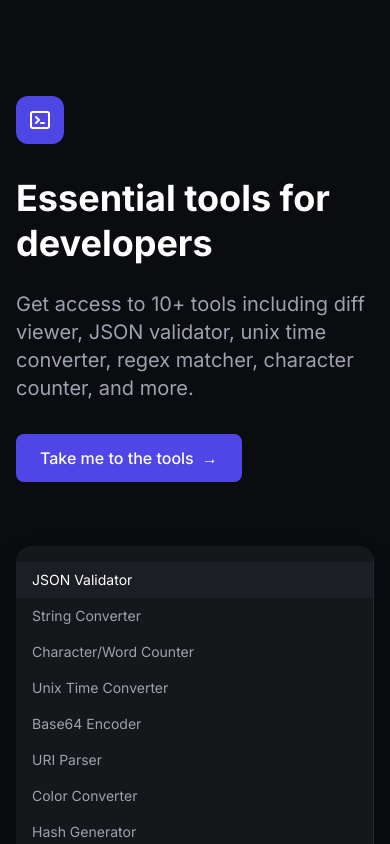
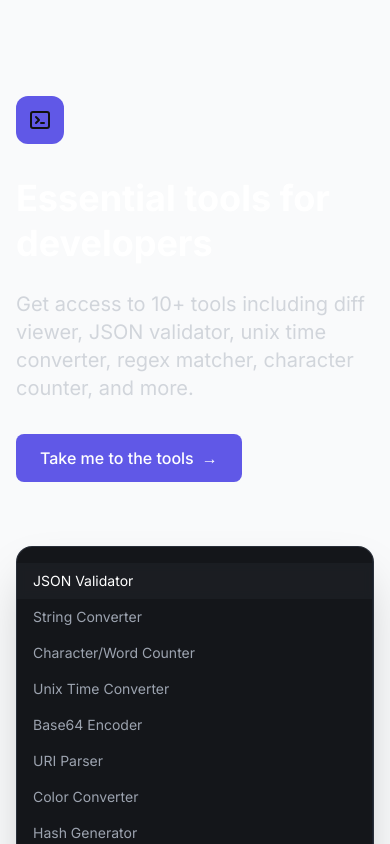
Before and after one commit to brandon-fitimi/dev-utility-belt, a Next.js app: page / in a window 390 px wide. Built offline with nearby package versions, Linux system fonts and the light colour scheme.

Commit message:
Catching up on the files

```diff
--- a/src/app/globals.css
+++ b/src/app/globals.css
@@ -9,6 +9,12 @@
 
   body {
     @apply h-full antialiased;
+    background-color: #0A0C10;
+    background-image: url('/texture.png');
+    background-repeat: repeat;
+    background-size: 100px 100px;
+    background-blend-mode: soft-light;
+    opacity: 1;
   }
 }
 
--- a/src/app/page.tsx
+++ b/src/app/page.tsx
@@ -2,27 +2,27 @@ import Link from 'next/link';
 
 export default function Home() {
   return (
-    <div className="min-h-full bg-[#0A0C10] text-white">
+    <div className="min-h-full">
       {/* Hero Section */}
       <div className="max-w-[1200px] mx-auto px-4 sm:px-6 lg:px-8 pt-24 pb-16">
         <div className="max-w-3xl">
           {/* Logo */}
-          <div className="inline-flex items-center justify-center w-12 h-12 rounded-xl bg-indigo-600 mb-8">
+          <div className="inline-flex items-center justify-center w-12 h-12 rounded-xl bg-indigo-600/90 backdrop-blur-sm mb-8">
             <svg className="w-6 h-6" fill="none" stroke="currentColor" viewBox="0 0 24 24">
               <path strokeLinecap="round" strokeLinejoin="round" strokeWidth={2} d="M8 9l3 3-3 3m5 0h3M5 20h14a2 2 0 002-2V6a2 2 0 00-2-2H5a2 2 0 00-2 2v12a2 2 0 002 2z" />
             </svg>
           </div>
 
           {/* Hero Content */}
-          <h1 className="text-4xl sm:text-5xl lg:text-6xl font-bold leading-tight mb-6">
+          <h1 className="text-4xl sm:text-5xl lg:text-6xl font-bold leading-tight mb-6 text-white">
             Essential tools for developers
           </h1>
-          <p className="text-xl text-gray-400 mb-8 max-w-2xl">
+          <p className="text-xl text-gray-300 mb-8 max-w-2xl">
             Get access to 10+ tools including diff viewer, JSON validator, unix time converter, regex matcher, character counter, and more.
           </p>
           <Link
             href="/tools"
-            className="inline-flex items-center px-6 py-3 bg-indigo-600 text-white font-medium rounded-lg hover:bg-indigo-700 transition-colors"
+            className="inline-flex items-center px-6 py-3 bg-indigo-600/90 backdrop-blur-sm text-white font-medium rounded-lg hover:bg-indigo-700/90 transition-colors"
           >
             Take me to the tools
             <span className="ml-2">→</span>
@@ -32,10 +32,10 @@ export default function Home() {
 
       {/* Tool Preview Section */}
       <div className="max-w-[1200px] mx-auto px-4 sm:px-6 lg:px-8 pb-24">
-        <div className="bg-[#1C1E24] rounded-2xl shadow-2xl overflow-hidden">
+        <div className="bg-[#1C1E24]/90 backdrop-blur-sm rounded-2xl shadow-2xl overflow-hidden border border-gray-800/50">
           <div className="grid grid-cols-1 lg:grid-cols-5 min-h-[600px]">
             {/* Sidebar */}
-            <div className="lg:col-span-1 bg-[#15171B] border-r border-gray-800">
+            <div className="lg:col-span-1 bg-[#15171B]/95 backdrop-blur-sm border-r border-gray-800/50">
               <nav className="py-4">
                 {[
                   "JSON Validator",
@@ -54,8 +54,8 @@ export default function Home() {
                     key={index}
                     className={`w-full px-4 py-2 text-sm text-left ${
                       index === 0
-                        ? 'bg-[#1C1E24] text-white'
-                        : 'text-gray-400 hover:bg-[#1C1E24] hover:text-white'
+                        ? 'bg-[#1C1E24]/90 backdrop-blur-sm text-white'
+                        : 'text-gray-400 hover:bg-[#1C1E24]/80 hover:text-white'
                     } transition-colors duration-150`}
                   >
                     {tool}
@@ -65,14 +65,14 @@ export default function Home() {
             </div>
 
             {/* Main Content Area */}
-            <div className="lg:col-span-4 bg-[#1C1E24] p-6">
+            <div className="lg:col-span-4 bg-[#1C1E24]/90 backdrop-blur-sm p-6">
               <div className="flex justify-between items-center mb-4">
                 <div className="text-sm text-gray-400">Input:</div>
-                <button className="px-3 py-1 text-sm bg-[#15171B] text-gray-400 rounded hover:text-white transition-colors">
+                <button className="px-3 py-1 text-sm bg-[#15171B]/90 backdrop-blur-sm text-gray-400 rounded hover:text-white transition-colors">
                   Clear
                 </button>
               </div>
-              <div className="h-[500px] rounded-lg bg-[#15171B] p-4">
+              <div className="h-[500px] rounded-lg bg-[#15171B]/95 backdrop-blur-sm p-4 border border-gray-800/50">
                 <pre className="font-mono text-sm text-gray-300">
                   {`{
   "name": "example",
@@ -88,10 +88,10 @@ export default function Home() {
 
       {/* Footer Section */}
       <div className="max-w-[1200px] mx-auto px-4 sm:px-6 lg:px-8 py-24 text-center">
-        <p className="text-sm text-indigo-500 font-medium tracking-wide uppercase mb-4">
+        <p className="text-sm text-indigo-400 font-medium tracking-wide uppercase mb-4">
           All your essential tools in one place
         </p>
-        <h2 className="text-3xl sm:text-4xl font-bold mb-12">
+        <h2 className="text-3xl sm:text-4xl font-bold mb-12 text-white">
           Did we mention Dev Utility Belt is free to use and open source?
         </h2>
         <div className="flex justify-center gap-8">
@@ -102,7 +102,7 @@ export default function Home() {
           ].map((item, index) => (
             <div
               key={index}
-              className="w-12 h-12 bg-[#15171B] rounded-xl flex items-center justify-center"
+              className="w-12 h-12 bg-[#15171B]/90 backdrop-blur-sm rounded-xl flex items-center justify-center border border-gray-800/50"
             >
               <span className="text-2xl" role="img" aria-label={item.label}>
                 {item.icon}
```
